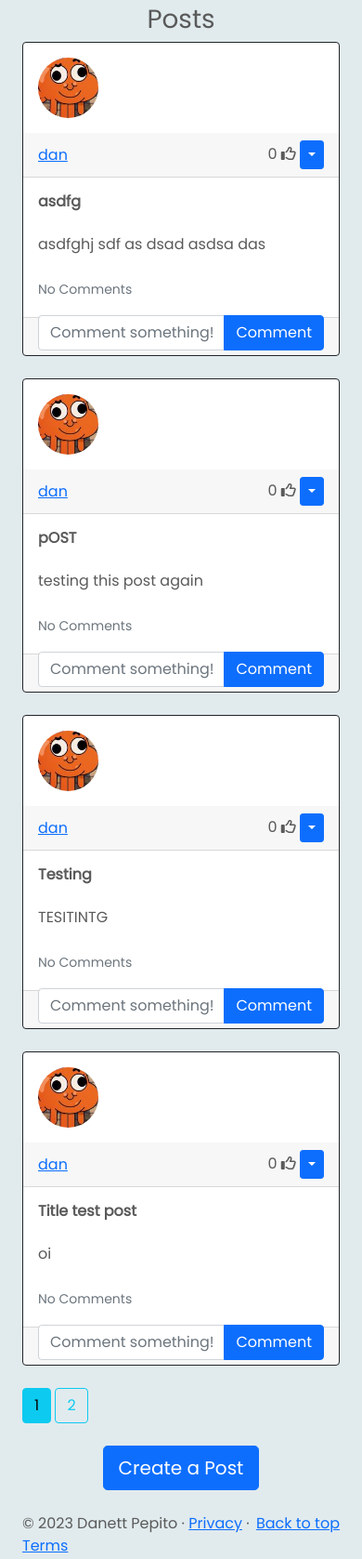
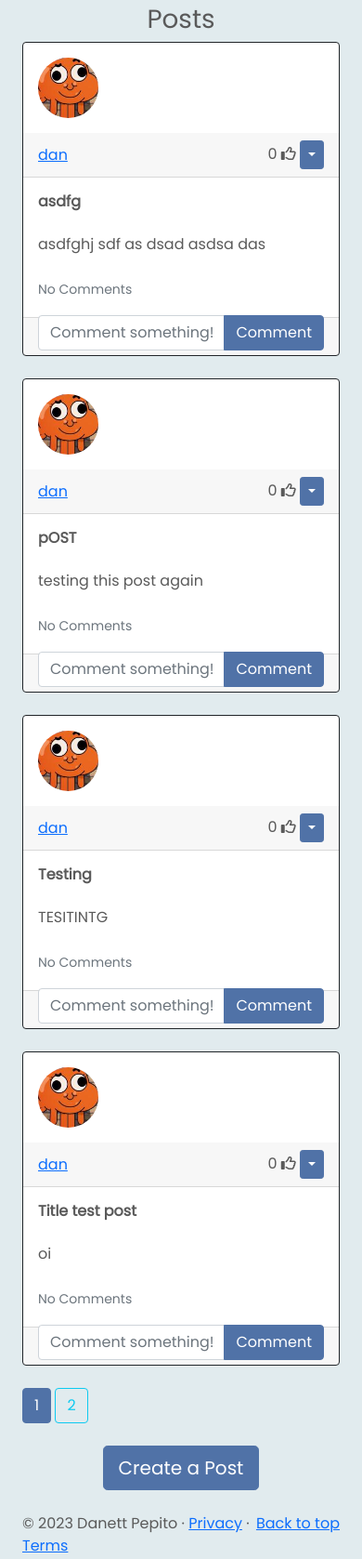
Before and after one commit to danettp/Website_Project_V8, a Flask app: page /blog in a window 390 px wide. Shown: the part 64-1741 px from the top of the page at 93% size. Run offline with Flask 3, Linux system fonts and the light colour scheme; a user stored in the database is signed in; data comes from the database, SQL or seed files in the repository; data that the repository does not hold is empty; some libraries are stand-ins or nearby versions.

Commit message:
changed button colours
changed colour of pagination and create post

```diff
--- a/website/static/styles.css
+++ b/website/static/styles.css
@@ -182,8 +182,14 @@ html, body {
 
   .navbar-collapse.show #navbar-links {
     z-index: 1001;
-    background-color: #5072A7; /* Set the desired background color for the links */
+    background-color: #5072A7;
   }
+}
+
+.btn-primary {
+  background-color: #5072A7;
+  border-color: #5072A7;
+  color: #fff;
 }
 
 /*
--- a/website/templates/posts_div.html
+++ b/website/templates/posts_div.html
@@ -119,7 +119,7 @@
 {% for page_num in posts.iter_pages(left_edge=1, right_edge=1, left_current=1, right_current=2) %}
 {% if page_num %}
   {% if posts.page == page_num %}
-    <a class="btn btn-info mb-4" href="{{ url_for('views.blog', page=page_num)}}">{{ page_num }}</a>
+    <a class="btn btn-primary mb-4" href="{{ url_for('views.blog', page=page_num)}}">{{ page_num }}</a>
   {% else %}
     <a class="btn btn-outline-info mb-4" href="{{ url_for('views.blog', page=page_num)}}">{{ page_num }}</a>
   {% endif %}
```
